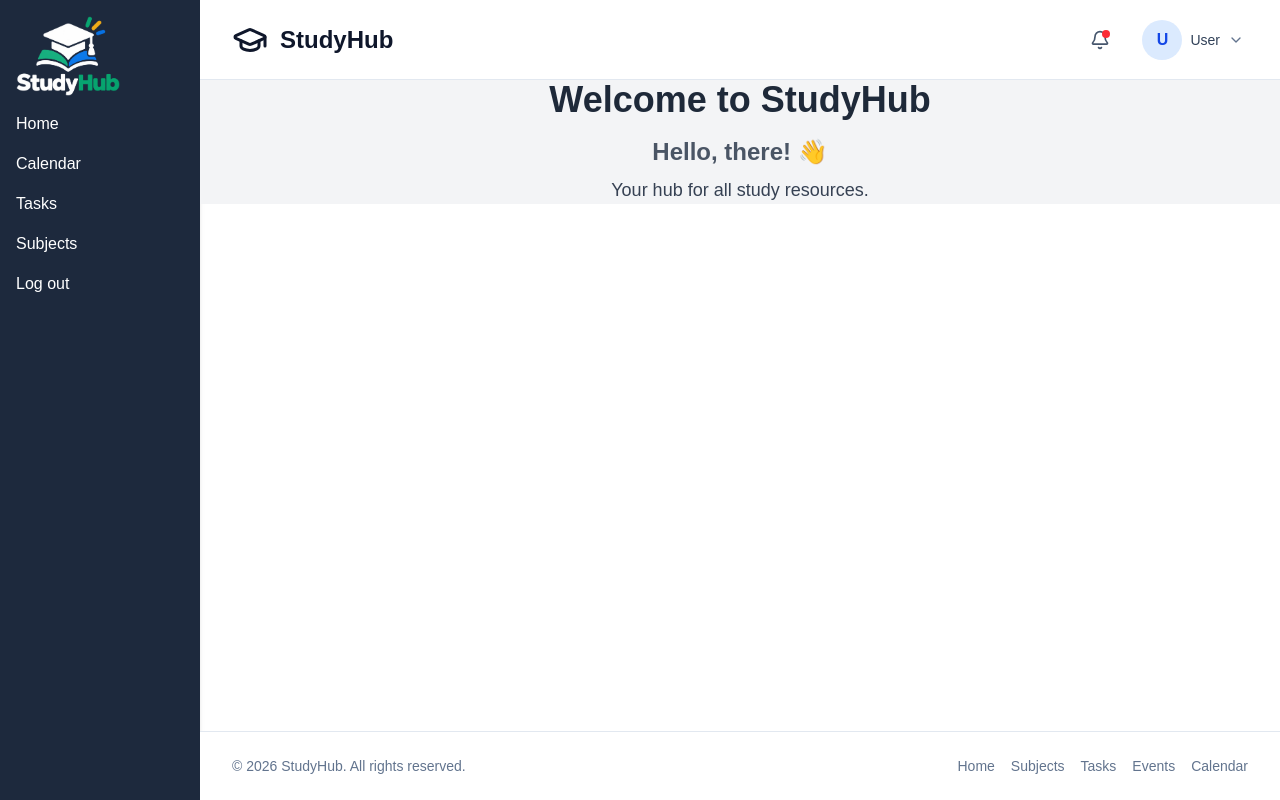
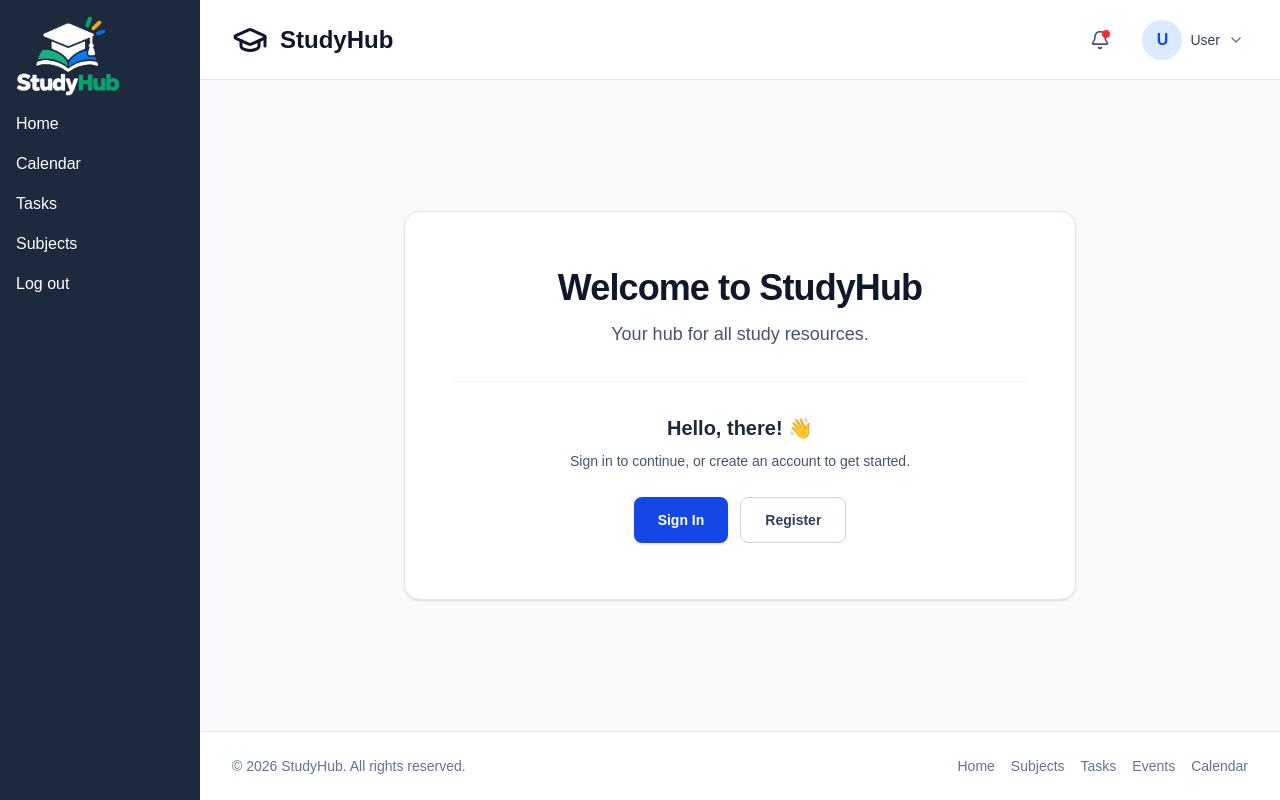
Before and after one commit to vamundse/wdd430-team11, a Next.js app: page / in a window 1280 px wide. Built offline with nearby package versions, Linux system fonts and the light colour scheme; no server answers.

Commit message:
Made a starting page that gives the user a few options to continue.

```diff
--- a/app/layout.tsx
+++ b/app/layout.tsx
@@ -28,16 +28,14 @@ export default function RootLayout({ children }: LayoutProps<"/">) {
       className={`${geistSans.variable} ${geistMono.variable} h-full antialiased`}
     >
     <body className="min-h-full flex flex-col">
-<body className="min-h-full flex flex-col">
       <AppShell navigation={<Navigation />} header={<Header />}>
-    <main className="flex-1">
+        <main className="flex flex-col flex-1">
           {children}
         </main>
 
         <Footer />
       </AppShell>
     </body>
-      </body>
     </html>
   );
 }
--- a/app/page.tsx
+++ b/app/page.tsx
@@ -1,14 +1,48 @@
-   import { auth } from '@/auth';
+import Link from 'next/link';
+import { GraduationCap } from 'lucide-react';
+import { auth } from '@/auth';
 
 export default async function Home() {
-    const session = await auth();
-    const userName = session?.user?.name ?? 'there';
+  const session = await auth();
+  const userName = session?.user?.name ?? 'there';
 
-    return (
-        <div className="flex flex-col items-center justify-center flex-1 bg-gray-100">
-          <h1 className="text-4xl font-bold mb-4 text-gray-800">Welcome to StudyHub</h1>
-          <h2 className="text-2xl font-semibold mb-2 text-gray-600">Hello, {userName}! 👋</h2>
-          <p className="text-lg text-gray-700">Your hub for all study resources.</p>
+  return (
+    <div className="flex flex-1 items-center justify-center bg-slate-50 px-4 py-12 sm:px-8">
+      <section className="w-full max-w-2xl rounded-2xl border border-slate-200 bg-white px-6 py-10 text-center shadow-sm sm:px-12 sm:py-14">
+        <h1 className="text-3xl font-bold tracking-tight text-slate-900 sm:text-4xl">
+          Welcome to StudyHub
+        </h1>
+        <p className="mt-3 text-base leading-relaxed text-slate-600 sm:text-lg">
+          Your hub for all study resources.
+        </p>
+
+        <div className="mt-8 border-t border-slate-100 pt-8">
+          <h2 className="break-words text-xl font-semibold text-slate-800">
+            Hello, {userName}! 👋
+          </h2>
+          {!session && (
+            <>
+              <p className="mt-2 text-sm leading-relaxed text-slate-600">
+                Sign in to continue, or create an account to get started.
+              </p>
+              <div className="mt-6 flex flex-col justify-center gap-3 sm:flex-row">
+                <Link
+                  href="/login"
+                  className="inline-flex min-h-11 items-center justify-center rounded-lg bg-blue-700 px-6 py-3 text-sm font-semibold text-white shadow-sm transition hover:bg-blue-800 focus-visible:outline-none focus-visible:ring-2 focus-visible:ring-blue-600 focus-visible:ring-offset-2"
+                >
+                  Sign In
+                </Link>
+                <Link
+                  href="/signup"
+                  className="inline-flex min-h-11 items-center justify-center rounded-lg border border-slate-300 bg-white px-6 py-3 text-sm font-semibold text-slate-700 transition hover:border-blue-300 hover:bg-blue-50 hover:text-blue-800 focus-visible:outline-none focus-visible:ring-2 focus-visible:ring-blue-600 focus-visible:ring-offset-2"
+                >
+                  Register
+                </Link>
+              </div>
+            </>
+          )}
         </div>
-    );
+      </section>
+    </div>
+  );
 }
```
Lines whose indentation alone changed are shown as unchanged.
